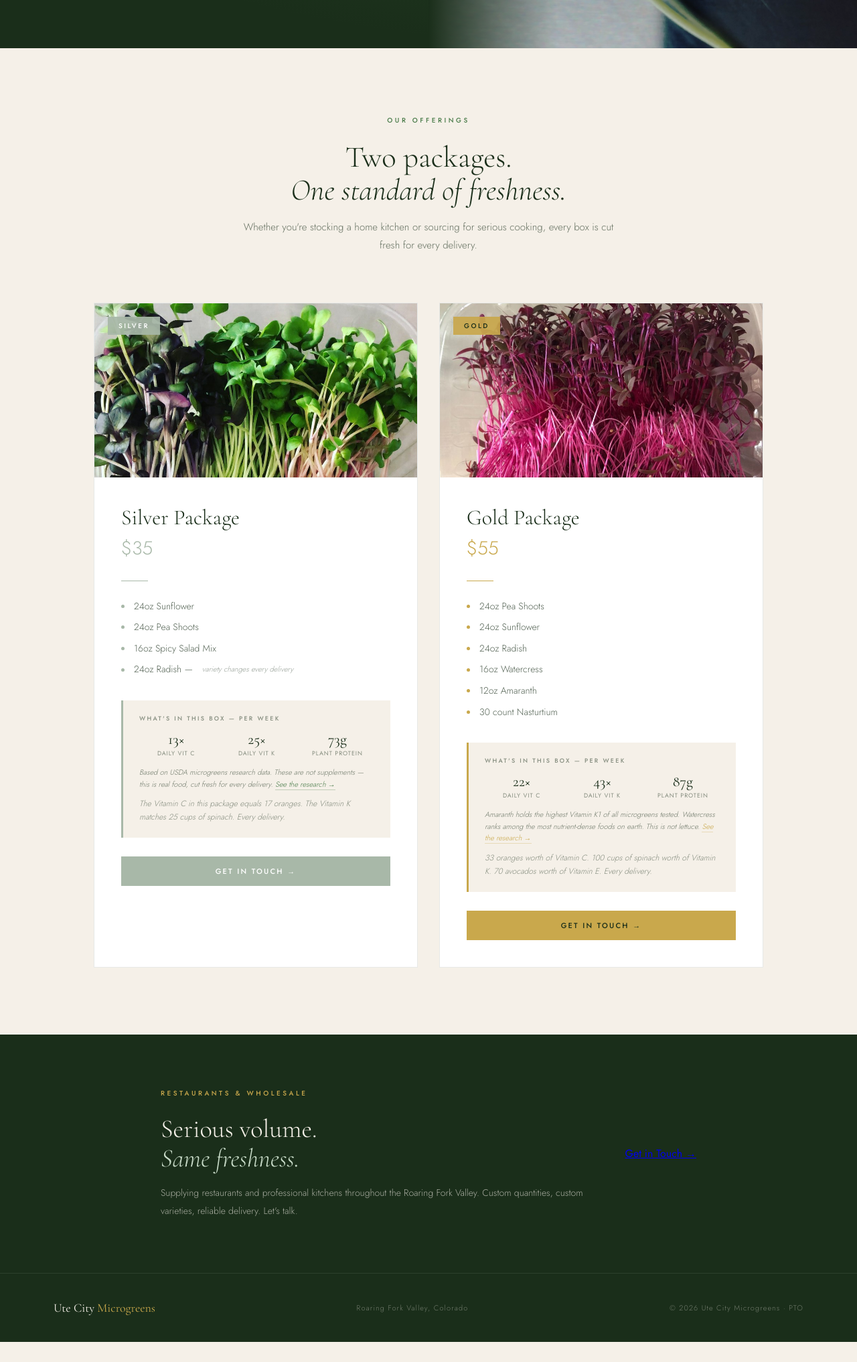
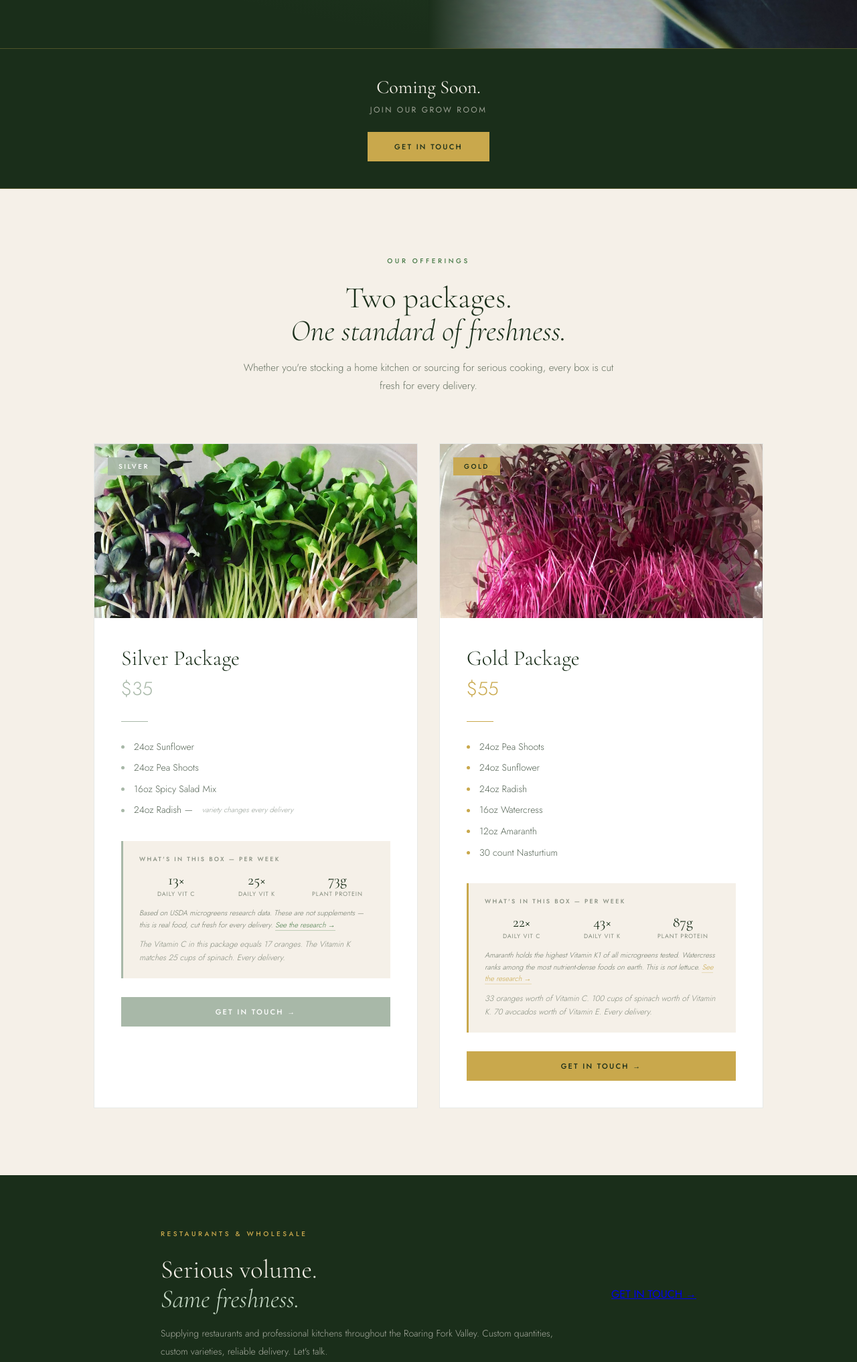
Before and after one commit to PTOonthego/ute-city-microgreens, a plain HTML site: page order.html in a window 1280 px wide. Shown: the part 568-2602 px from the top of the page at 67% size. Before the commit the page ends 2572 px from the top, so only its background shows below. Drawn offline with nearby package versions, Linux system fonts and the light colour scheme.

Commit message:
Add files via upload

```diff
--- a/order.html
+++ b/order.html
@@ -162,6 +162,14 @@
 .mobile-menu ul a { font-size: 13px; font-weight: 400; letter-spacing: 0.3em; text-transform: uppercase; color: rgba(245,240,232,0.8); text-decoration: none; }
 @media (max-width: 768px) { .burger { display: flex; } .nav-links { display: none !important; } }
 </style>
+
+<script>
+function contactEmail() {
+  var u = 'utecitymicrogreens';
+  var d = 'protonmail.com';
+  window.location = 'mailto:' + u + '@' + d;
+}
+</script>
 </head>
 <body>
 
@@ -187,6 +195,12 @@
   </div>
 </section>
 
+
+<div style="background:#1a2e1a;border-top:1px solid rgba(201,168,76,0.3);border-bottom:1px solid rgba(201,168,76,0.3);padding:40px 20px;text-align:center;">
+  <p style="font-family:'Cormorant Garamond',serif;font-size:28px;color:#f5f0e8;margin:0 0 8px 0;">Coming Soon.</p>
+  <p style="font-family:'Jost',sans-serif;font-size:12px;letter-spacing:0.2em;text-transform:uppercase;color:rgba(245,240,232,0.6);margin:0 0 24px 0;">Join our grow room</p>
+  <a onclick="contactEmail()" href="#" style="background:#c9a84c;color:#1a2e1a;padding:14px 40px;font-family:'Jost',sans-serif;font-size:11px;font-weight:500;letter-spacing:0.2em;text-transform:uppercase;text-decoration:none;display:inline-block;cursor:pointer;">Get in Touch</a>
+</div>
 <section class="packages">
   <div class="packages-intro">
     <span class="section-label">Our Offerings</span>
@@ -286,7 +300,7 @@
       <h2>Serious volume.<br><em>Same freshness.</em></h2>
       <p>Supplying restaurants and professional kitchens throughout the Roaring Fork Valley. Custom quantities, custom varieties, reliable delivery. Let's talk.</p>
     </div>
-    <a href="mailto:utecitymicrogreens@protonmail.com">Get in Touch →</a>
+    <a href="#" onclick="contactEmail()">GET IN TOUCH →</a>
   </div>
 </div>
 
```
Also changed, not shown: about.html (+8 -0 lines), index.html (+8 -0 lines), science.html (+8 -0 lines), why.html (+11 -11 lines).
